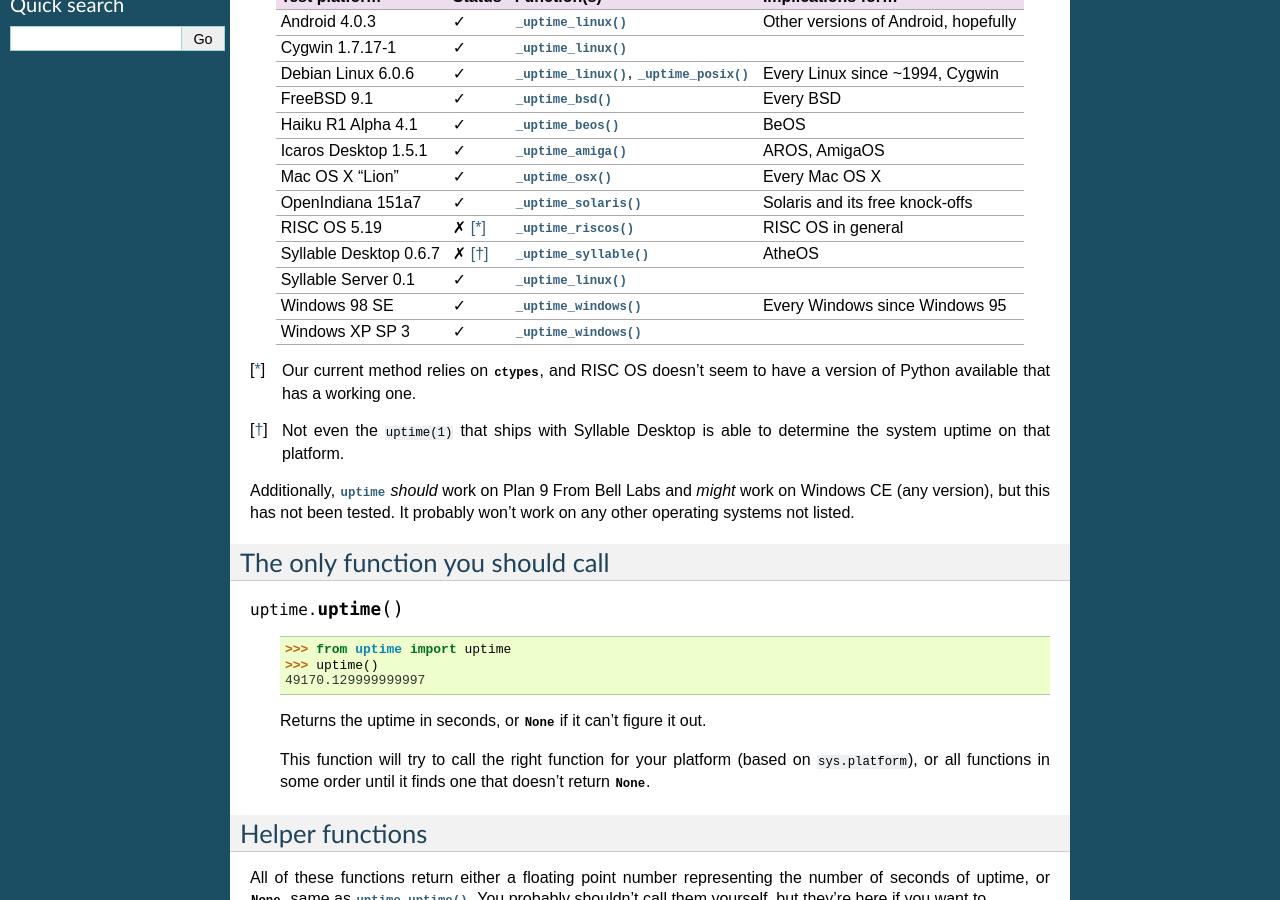
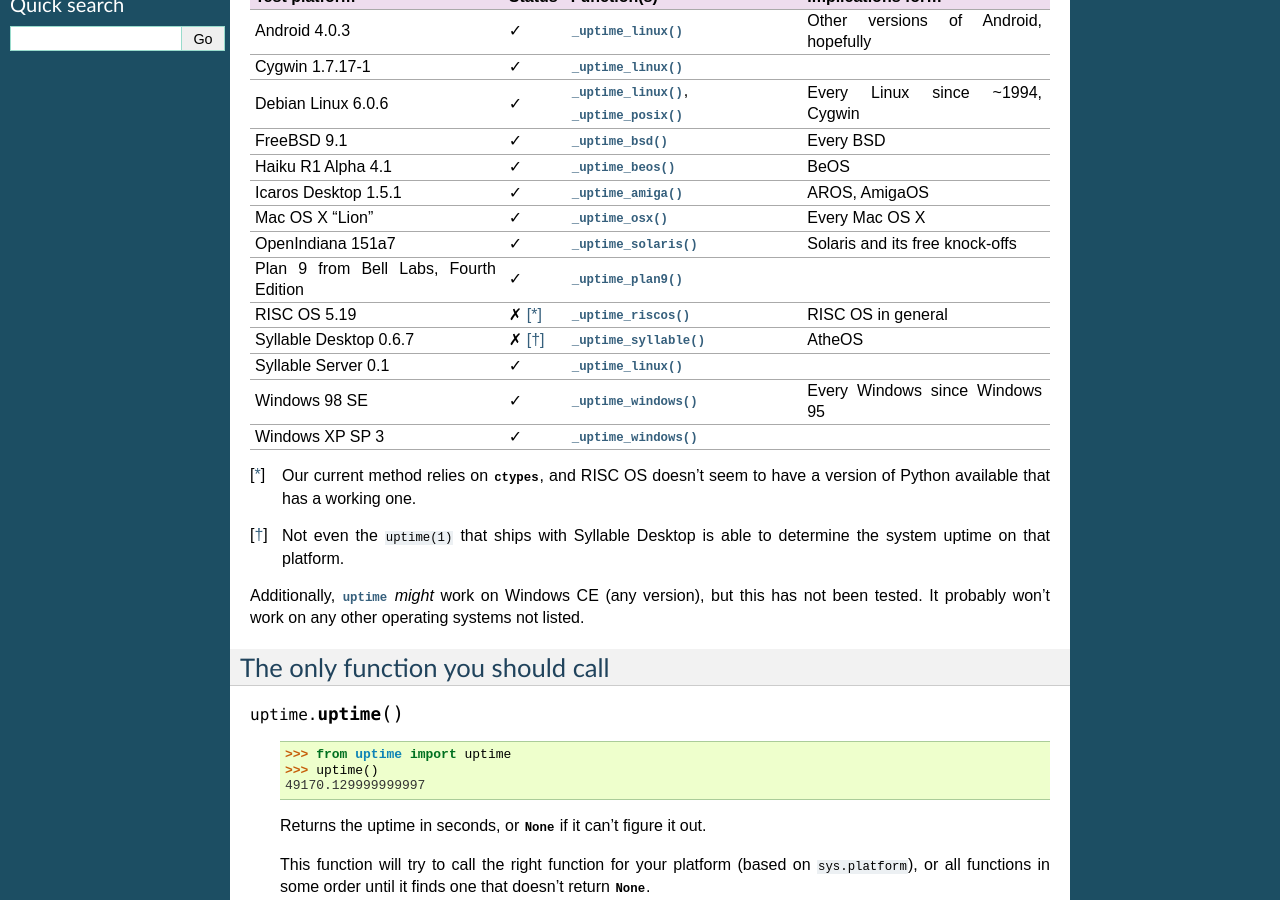
Before and after one commit to Cairnarvon/uptime, a Sphinx documentation site: the page built from doc/index.rst, in a window 1280 px wide and 900 px high, scrolled down 442 px. Built offline with Sphinx 7.4.7, drawn with Linux system fonts in a browser that asks for light colours.

Commit message:
Finally tested on Plan 9.
The Python from http://plan9.bell-labs.com/plan9/addons.html sets
sys.platform to 'unknown', which isn't particularly helpful. It will find
it anyway, obviously.

```diff
--- a/doc/index.rst
+++ b/doc/index.rst
@@ -56,6 +56,10 @@
 | OpenIndiana      | ✓      | :func:`_uptime_solaris`  | Solaris and its     |
 | 151a7            |        |                          | free knock-offs     |
 +------------------+--------+--------------------------+---------------------+
+| Plan 9 from Bell | ✓      | :func:`_uptime_plan9`    |                     |
+| Labs, Fourth     |        |                          |                     |
+| Edition          |        |                          |                     |
++------------------+--------+--------------------------+---------------------+
 | RISC OS 5.19     | ✗ [*]_ | :func:`_uptime_riscos`   | RISC OS in general  |
 +------------------+--------+--------------------------+---------------------+
 | Syllable Desktop | ✗ [*]_ | :func:`_uptime_syllable` | AtheOS              |
@@ -76,9 +80,9 @@
 .. [*] Not even the ``uptime(1)`` that ships with Syllable Desktop is able to
    determine the system uptime on that platform.
 
-Additionally, :mod:`uptime` *should* work on Plan 9 From Bell Labs and *might*
-work on Windows CE (any version), but this has not been tested. It probably
-won't work on any other operating systems not listed.
+Additionally, :mod:`uptime` *might* work on Windows CE (any version), but this
+has not been tested. It probably won't work on any other operating systems not
+listed.
 
 
 The only function you should call
```
